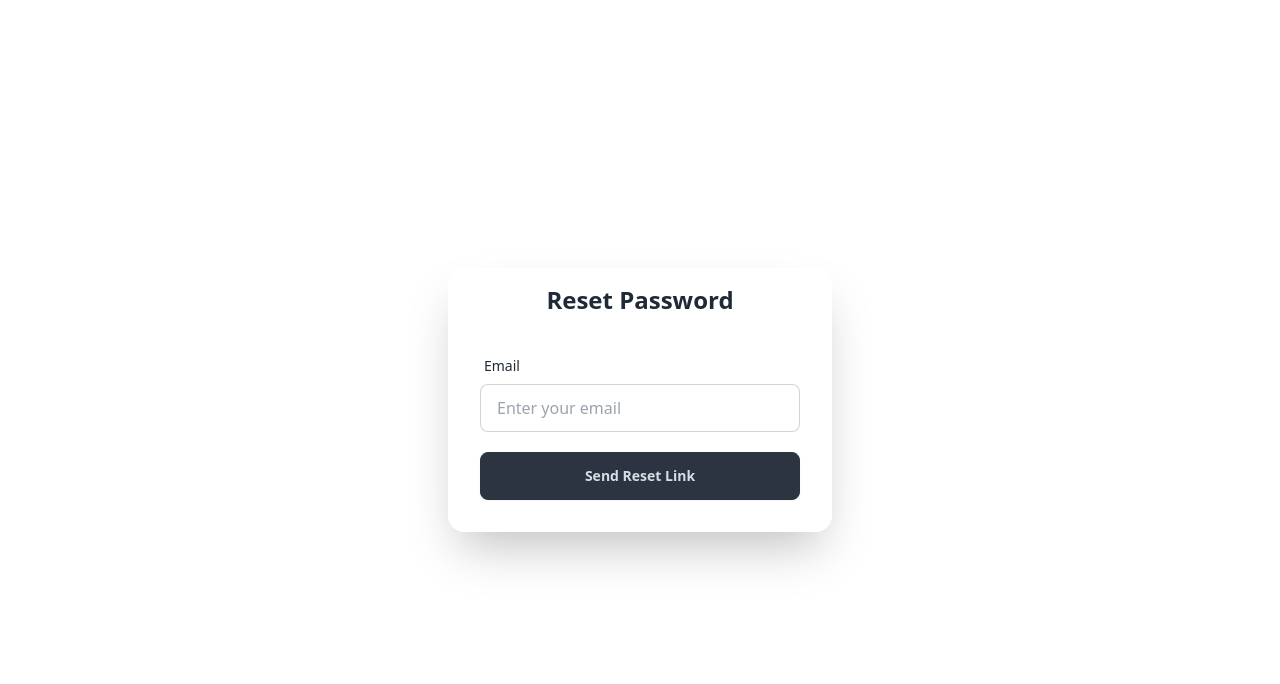
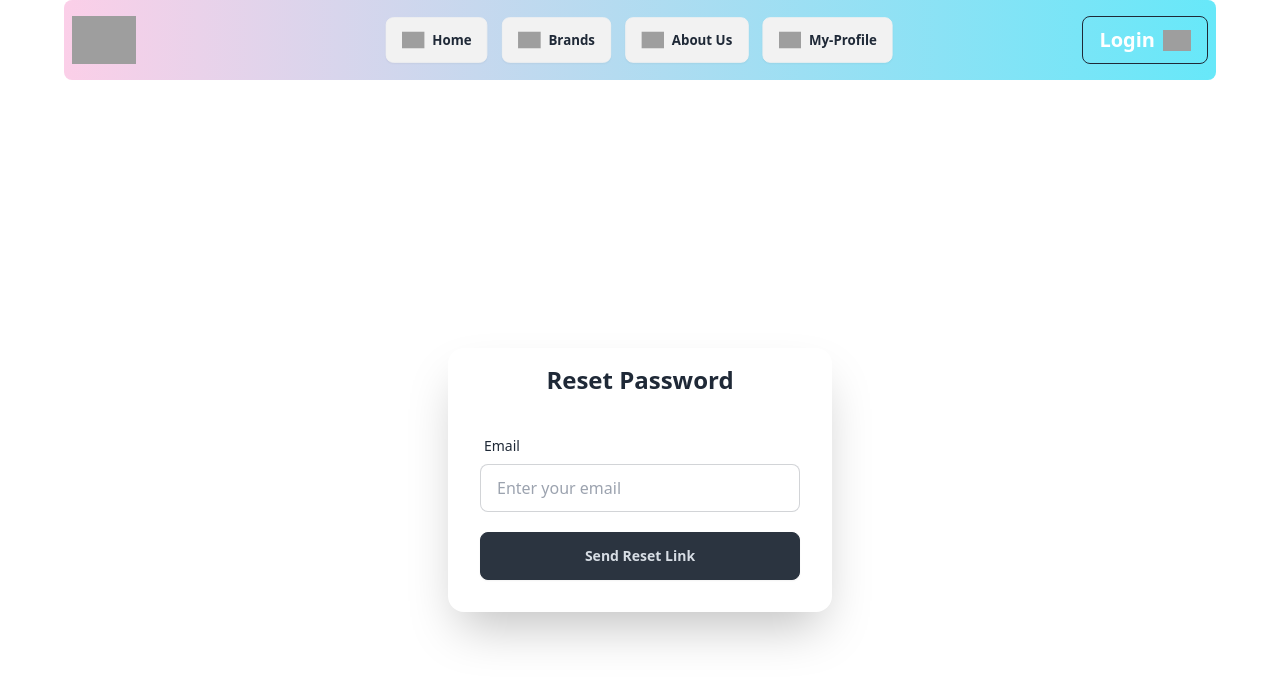
Before and after one commit to SADMAN-SADID-052/Discount-PRO, a React (Vite) app: page /forgot-password in a window 1280 px wide. Shown: the top 684 px of the page. Built offline with nearby package versions, Linux system fonts and the light colour scheme; no server answers; grey boxes are pictures that could not be loaded.

Commit message:
readme file

```diff
--- a/src/Pages/ForGetPass.jsx
+++ b/src/Pages/ForGetPass.jsx
@@ -1,10 +1,15 @@
 import { sendPasswordResetEmail } from 'firebase/auth';
-import React, { useState } from 'react';
+import React, { useContext, useState } from 'react';
 import { useLocation, useNavigate } from 'react-router-dom';
 import { toast } from 'react-toastify';
 import auth from '../Components/FireBase/firebaseLogin';
+import NavBar from '../Components/NavBar';
+import { AuthContext } from '../Provider/AuthProvider';
 
 const ForGetPass = () => {
+
+
+   const { user} = useContext(AuthContext);
 
     const location = useLocation();
     const navigate = useNavigate();
@@ -41,7 +46,13 @@ const ForGetPass = () => {
 
 
     return (
-        <div className="min-h-screen flex justify-center items-center">
+       <div>
+
+        <header className='max-w-6xl mx-auto'>
+          <NavBar></NavBar>
+        </header>
+
+<div className="min-h-screen flex justify-center items-center">
         <div className="card bg-base-100 w-full max-w-sm shadow-2xl">
           <h2 className="text-2xl font-bold text-center mt-4">Reset Password</h2>
           <form onSubmit={(e) => handleResetPassword(e)} className="card-body">
@@ -64,6 +75,14 @@ const ForGetPass = () => {
           </form>
         </div>
       </div>
+
+
+      <footer>
+
+
+
+      </footer>
+       </div>
     );
 };
 
--- a/src/main.jsx
+++ b/src/main.jsx
@@ -59,11 +59,6 @@ const router = createBrowserRouter([
 
 },
 
-
-{
-  path:"/coupon",
-  element:<div>Coupone Layout</div>
-},
 
 {
   path:"/myProfile",
```
Also changed, not shown: 1 other file (tests, documents, lock files or other folders).
